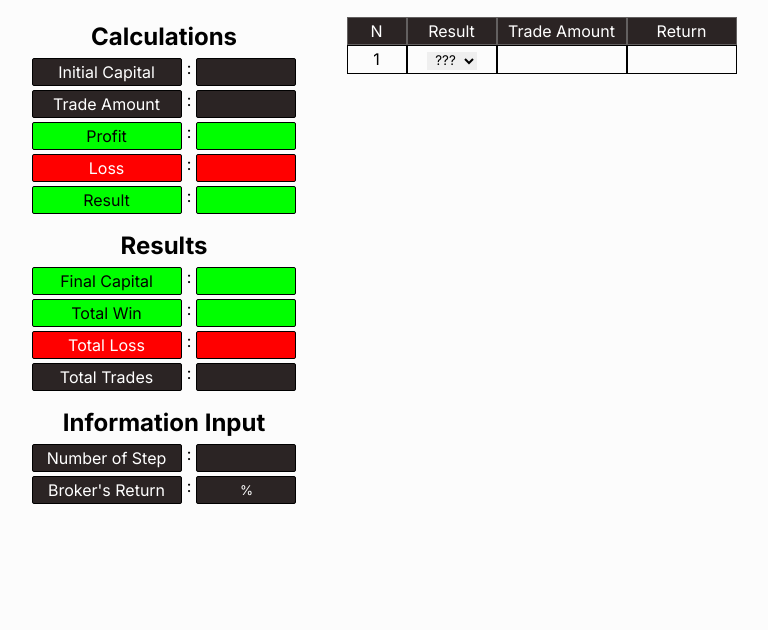
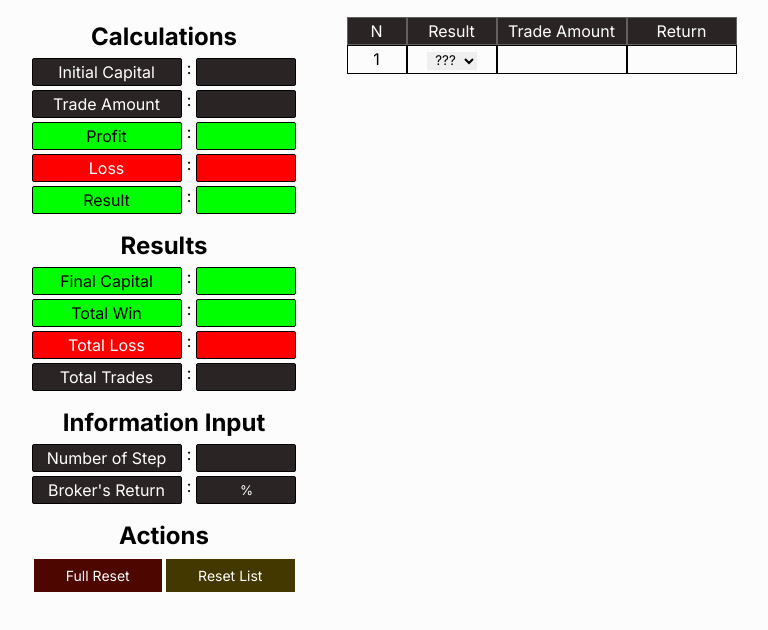
Before and after one commit to IamAshrafee/Compounding-MM-by-Ashrafee, a plain HTML site: page index.html in a window 1280 px wide. Shown: the part 92-722 px from the top of the page, without its empty margins (261-1029 px from the left). Drawn offline with Linux system fonts and the light colour scheme.

Commit message:
Improved

```diff
--- a/app.js
+++ b/app.js
@@ -11,6 +11,8 @@ const totalTradesInput = document.getElementById("total-trades");
 const brokerReturnInput = document.getElementById("broker-return");
 const stepNumberInput = document.getElementById("step-number");
 const sheetBox = document.querySelector(".sheet-box");
+const fullResetButton = document.getElementById("full-reset-button");
+const resetListButton = document.getElementById("reset-list-button");
 
 // Initialize global variables
 let totalWin = 0;
@@ -164,10 +166,29 @@ function initializeSheet() {
   updateResults();
 }
 
-// Event listeners for initializing the sheet
+// Full reset function
+function fullReset() {
+  if (confirm("Are you sure you want to perform a full reset? All data will be lost.")) {
+    initialCapitalInput.value = "";
+    tradeAmountInput.value = "";
+    brokerReturnInput.value = "%";
+    stepNumberInput.value = "";
+    resetList();
+  }
+}
+
+// Reset list function
+function resetList() {
+  if (confirm("Are you sure you want to reset the trade list?")) {
+    initializeSheet();
+  }
+}
+
+// Event listeners
 initialCapitalInput.addEventListener("change", initializeSheet);
 tradeAmountInput.addEventListener("change", initializeSheet);
-brokerReturnInput.addEventListener("change", initializeSheet);
+fullResetButton.addEventListener("click", fullReset);
+resetListButton.addEventListener("click", resetList);
 
 // Add tooltips for better UX
 document
--- a/index.html
+++ b/index.html
@@ -178,6 +178,13 @@
             </div>
           </div>
         </div>
+      <div class="section" id="actionbox">
+          <h1>Actions</h1>
+          <div class="actions items">
+            <button id="full-reset-button" class="action-button">Full Reset</button>
+            <button id="reset-list-button" class="action-button">Reset List</button>
+          </div>
+        </div>
       </div>
       <div class="right-items">
         <!-- Main section for the trading sheet -->
--- a/style.css
+++ b/style.css
@@ -165,3 +165,32 @@ header {
 .loss-row {
     background-color: #ffcdd2; /* Light red */
 }
+
+/* Styles for action buttons */
+
+.actions {
+    display: flex;
+    flex-direction: row;
+}
+
+.action-button {
+    background-color: #4caf50; /* Green */
+    border: none;
+    color: white;
+    padding: 8px 10px;
+    text-align: center;
+    text-decoration: none;
+    display: inline-block;
+    font-size: 14px;
+    margin: 4px 2px;
+    cursor: pointer;
+    width: 100%;
+}
+
+#full-reset-button {
+    background-color: #4e0700; /* Red */
+}
+
+#reset-list-button {
+    background-color: #423800; /* Orange */
+}
```
